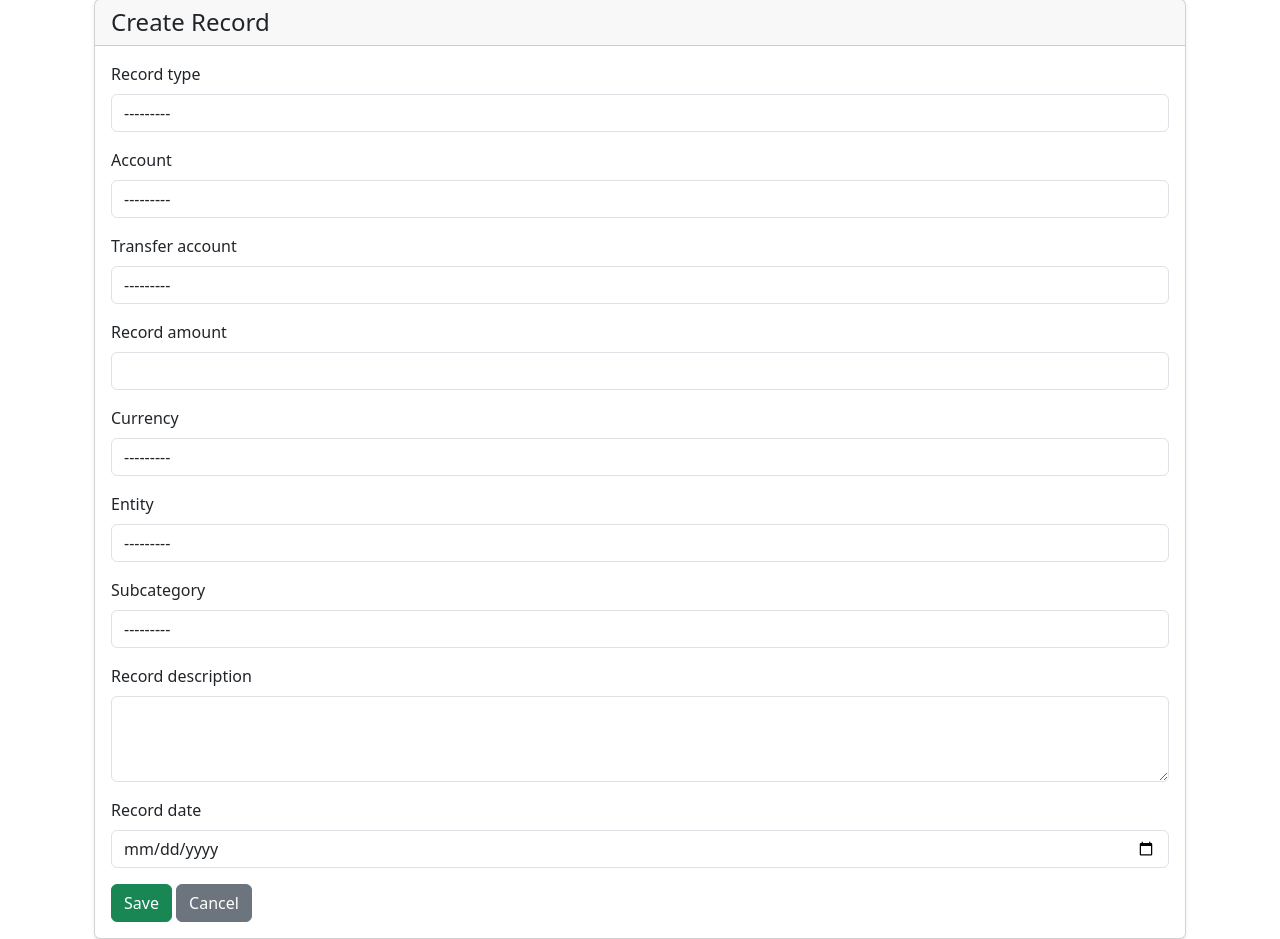
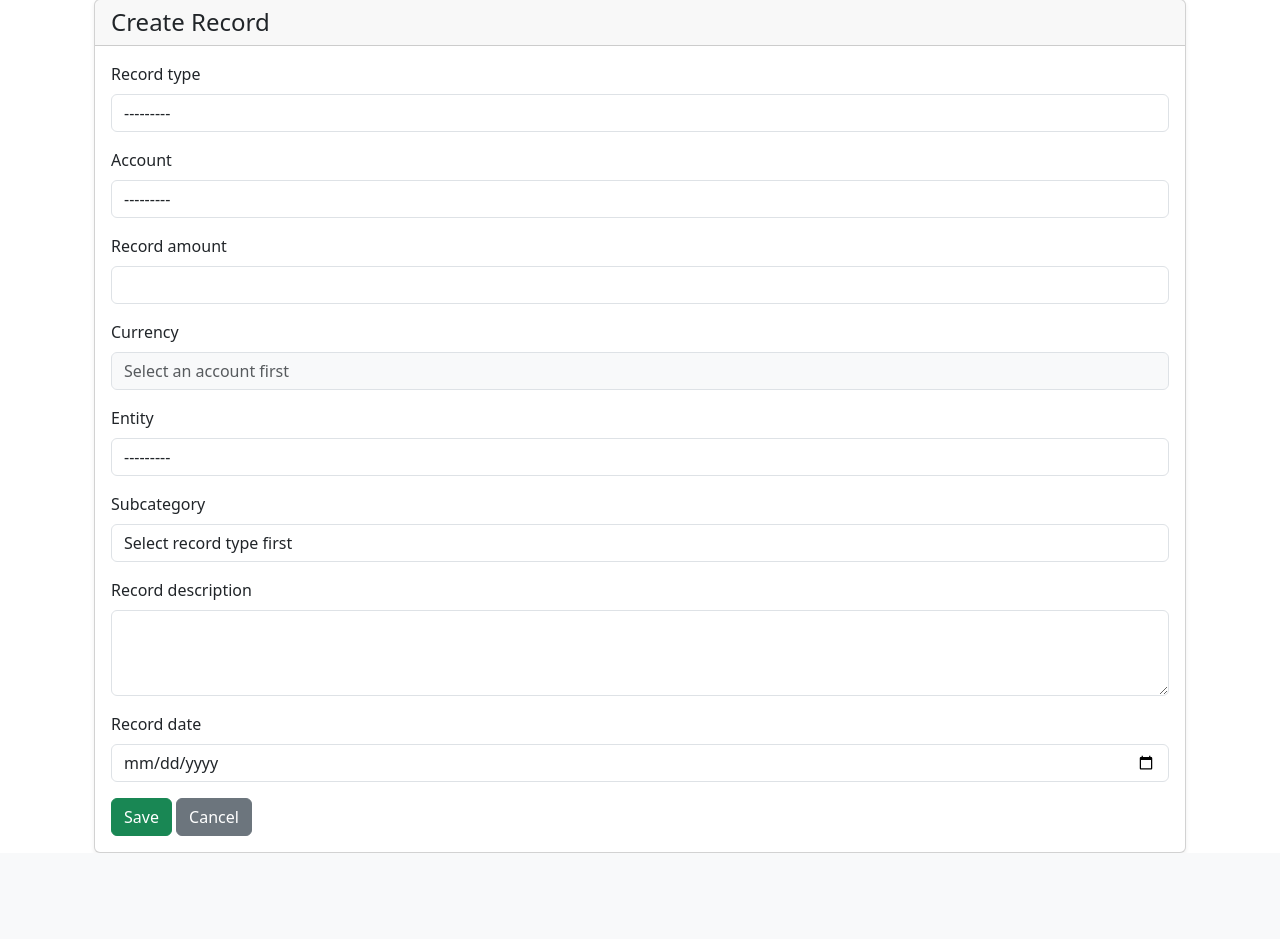
Before and after one commit to emapernice/financio, a Django app: page /records/create/ in a window 1280 px wide. Shown: the part 129-1068 px from the top of the page. After the commit the page ends 982 px from the top, so only its background shows below. Run offline with Django 5.2, Linux system fonts and the light colour scheme; a user stored in the database is signed in; tables that the repository leaves empty hold one stand-in row (values such as "Sample post").

Commit message:
Improve Record form: readonly currency, filtered entities and subcategories, server-side validation

```diff
--- a/records/forms.py
+++ b/records/forms.py
@@ -1,34 +1,59 @@
 from django import forms
 from django.db.models import Q
+from django.core.exceptions import ValidationError
 from .models import Record, Category, Subcategory
+from core.models import Entity
 
 
 class RecordForm(forms.ModelForm):
     class Meta:
         model = Record
         fields = [
-            'record_type', 'account', 'transfer_account', 'record_amount', 'currency', 'entity',
-            'subcategory', 'record_description', 'record_date'
+            'record_type', 'account', 'record_amount', 'currency',
+            'entity', 'subcategory', 'record_description', 'record_date'
         ]
         widgets = {
             'record_date': forms.DateInput(attrs={'type': 'date', 'class': 'form-control'}),
             'record_description': forms.Textarea(attrs={'rows': 3, 'class': 'form-control'}),
             'record_amount': forms.NumberInput(attrs={'step': '0.01', 'class': 'form-control'}),
-            'transfer_account': forms.Select(attrs={'class': 'form-control'}),
             'account': forms.Select(attrs={'class': 'form-control'}),
-            'currency': forms.Select(attrs={'class': 'form-control'}),
+            'currency': forms.Select(attrs={
+                'class': 'form-control bg-light text-muted',
+                'readonly': 'readonly',
+                'disabled': 'disabled',
+            }),
             'entity': forms.Select(attrs={'class': 'form-control'}),
             'subcategory': forms.Select(attrs={'class': 'form-control'}),
             'record_type': forms.Select(attrs={'class': 'form-control'}),
         }
 
     def __init__(self, *args, **kwargs):
-        user = kwargs.pop('user', None)
+        self.user = kwargs.pop('user', None)
         super().__init__(*args, **kwargs)
-        if user:
+
+        if self.user:
             self.fields['subcategory'].queryset = Subcategory.objects.filter(
-                Q(category__user=user) | Q(category__user__isnull=True)
+                Q(category__user=self.user) | Q(category__user__isnull=True)
+            ).exclude(
+                Q(category__category_name__icontains='transfer') |
+                Q(subcategory_name__icontains='transfer')
             )
+
+            self.fields['entity'].queryset = Entity.objects.all()
+
+        self.fields['currency'].empty_label = "Select an account first"
+        self.fields['subcategory'].empty_label = "Select record type first"
+        self.fields['entity'].empty_label = "---------"
+
+    def clean(self):
+        cleaned_data = super().clean()
+        account = cleaned_data.get("account")
+        currency = cleaned_data.get("currency")
+
+        if account and currency:
+            if account.currency != currency:
+                raise ValidationError("Currency does not match the selected account.")
+        return cleaned_data
 
 
 class CategoryForm(forms.ModelForm):
--- a/records/templates/records/record_form.html
+++ b/records/templates/records/record_form.html
@@ -9,21 +9,127 @@
             <h4 class="mb-0">{{ form.instance.pk|yesno:"Edit Record,Create Record" }}</h4>
         </div>
         <div class="card-body">
-            <form method="post" novalidate>
+            <form method="post" novalidate id="recordForm">
                 {% csrf_token %}
-                {% for field in form %}
-                    <div class="mb-3">
-                        <label class="form-label" for="{{ field.id_for_label }}">{{ field.label }}</label>
-                        {{ field }}
-                        {% if field.errors %}
-                            <div class="text-danger small">{{ field.errors }}</div>
-                        {% endif %}
-                    </div>
-                {% endfor %}
+
+                <div class="mb-3">
+                    <label for="{{ form.record_type.id_for_label }}" class="form-label">{{ form.record_type.label }}</label>
+                    {{ form.record_type }}
+                </div>
+
+                <div class="mb-3">
+                    <label for="{{ form.account.id_for_label }}" class="form-label">{{ form.account.label }}</label>
+                    {{ form.account }}
+                </div>
+
+                <div class="mb-3">
+                    <label for="{{ form.record_amount.id_for_label }}" class="form-label">{{ form.record_amount.label }}</label>
+                    {{ form.record_amount }}
+                </div>
+
+                <div class="mb-3">
+                    <label for="{{ form.currency.id_for_label }}" class="form-label">{{ form.currency.label }}</label>
+                    {{ form.currency }}
+                </div>
+
+                <div class="mb-3">
+                    <label for="{{ form.entity.id_for_label }}" class="form-label">{{ form.entity.label }}</label>
+                    {{ form.entity }}
+                </div>
+
+                <div class="mb-3">
+                    <label for="{{ form.subcategory.id_for_label }}" class="form-label">{{ form.subcategory.label }}</label>
+                    {{ form.subcategory }}
+                </div>
+
+                <div class="mb-3">
+                    <label for="{{ form.record_description.id_for_label }}" class="form-label">{{ form.record_description.label }}</label>
+                    {{ form.record_description }}
+                </div>
+
+                <div class="mb-3">
+                    <label for="{{ form.record_date.id_for_label }}" class="form-label">{{ form.record_date.label }}</label>
+                    {{ form.record_date }}
+                </div>
+
                 <button type="submit" class="btn btn-success">Save</button>
                 <a href="{% url 'records:record_list' %}" class="btn btn-secondary">Cancel</a>
             </form>
         </div>
     </div>
 </div>
+
+{% block extra_js %}
+<script>
+document.addEventListener("DOMContentLoaded", function () {
+    const recordTypeSelect = document.getElementById("id_record_type");
+    const subcategorySelect = document.getElementById("id_subcategory");
+    const entitySelect = document.getElementById("id_entity");
+    const accountSelect = document.getElementById("id_account");
+    const currencySelect = document.getElementById("id_currency");
+    const form = document.getElementById("recordForm");
+
+    accountSelect.addEventListener("change", function () {
+        const accountId = this.value;
+        if (!accountId) {
+            currencySelect.innerHTML = "<option value=''>---------</option>";
+            return;
+        }
+
+        fetch(`/records/get_account_currency/${accountId}/`)
+            .then(response => response.json())
+            .then(data => {
+                currencySelect.innerHTML = "";
+                const option = document.createElement("option");
+                option.text = data.currency;
+                option.value = data.currency_id;
+                currencySelect.appendChild(option);
+                currencySelect.disabled = true;
+
+                let hiddenInput = document.getElementById("hidden_currency_input");
+                if (!hiddenInput) {
+                    hiddenInput = document.createElement("input");
+                    hiddenInput.type = "hidden";
+                    hiddenInput.name = "currency";
+                    hiddenInput.id = "hidden_currency_input";
+                    form.appendChild(hiddenInput);
+                }
+                hiddenInput.value = data.currency_id;
+            })
+            .catch(error => console.error("Error loading currency:", error));
+    });
+
+    recordTypeSelect.addEventListener("change", function () {
+        const recordType = this.value;
+        if (!recordType) return;
+
+        fetch(`/records/get_subcategories/?type=${recordType}`)
+            .then(response => response.json())
+            .then(data => {
+                subcategorySelect.innerHTML = "";
+                data.subcategories.forEach(sub => {
+                    const option = document.createElement("option");
+                    option.value = sub.id;
+                    option.textContent = sub.name;
+                    subcategorySelect.appendChild(option);
+                });
+            })
+            .catch(error => console.error("Error loading subcategories:", error));
+
+        fetch(`/records/get_entities/?type=${recordType}`)
+            .then(response => response.json())
+            .then(data => {
+                entitySelect.innerHTML = "";
+                data.entities.forEach(ent => {
+                    const option = document.createElement("option");
+                    option.value = ent.id;
+                    option.textContent = ent.name;
+                    entitySelect.appendChild(option);
+                });
+            })
+            .catch(error => console.error("Error loading entities:", error));
+    });
+});
+</script>
 {% endblock %}
+{% endblock %}
--- a/records/urls.py
+++ b/records/urls.py
@@ -18,4 +18,8 @@
     path('subcategory/create/', views.subcategory_create, name='subcategory_create'),
     path('subcategory/update/<int:pk>/', views.subcategory_update, name='subcategory_update'),
     path('subcategory/delete/<int:pk>/', views.subcategory_delete, name='subcategory_delete'),
+
+    path('get_subcategories/', views.get_subcategories, name='get_subcategories'),
+    path('get_entities/', views.get_entities, name='get_entities'),
+    path('get_account_currency/<int:account_id>/', views.get_account_currency, name='get_account_currency'),
 ]
--- a/records/views.py
+++ b/records/views.py
@@ -5,7 +5,9 @@
 from django.db.models import Q
 from .models import Record, Category, Subcategory, Account
 from .forms import RecordForm, CategoryForm, SubcategoryForm
-
+from django.http import JsonResponse
+from core.models import Entity
+from accounts.models import Account
 
 # -------------------- Record --------------------
 
@@ -189,3 +191,52 @@
         messages.success(request, "Subcategory deleted successfully.")
         return redirect('records:subcategory_list')
     return render(request, 'records/subcategory_confirm_delete.html', {'subcategory': subcategory})
+
+def get_subcategories(request):
+    record_type = request.GET.get("type")
+    user = request.user
+
+    if not record_type:
+        return JsonResponse({"error": "Missing type parameter"}, status=400)
+
+    subcategories = Subcategory.objects.filter(
+        Q(category__category_type=record_type),
+        Q(category__user=user) | Q(category__user__isnull=True)
+    ).order_by("subcategory_name")
+
+    data = {"subcategories": [{"id": s.id, "name": s.subcategory_name} for s in subcategories]}
+    return JsonResponse(data)
+
+
+@login_required
+def get_entities(request):
+    record_type = request.GET.get("type")
+
+    if not record_type:
+        return JsonResponse({"error": "Missing type parameter"}, status=400)
+
+    entity_type = "INCOME_SOURCE" if record_type == "income" else "SUPPLIER"
+    entities = Entity.objects.filter(entity_type=entity_type).order_by("entity_name")
+
+    data = {
+        "entities": [{"id": "", "name": "---------"}]
+        + [{"id": e.id, "name": e.entity_name} for e in entities]
+    }
+    return JsonResponse(data)
+
+
+@login_required
+def get_account_currency(request, account_id):
+    try:
+        account = Account.objects.get(id=account_id, user=request.user)
+    except Account.DoesNotExist:
+        return JsonResponse({"error": "Account not found"}, status=404)
+
+    if not account.currency:
+        return JsonResponse({"error": "This account has no currency associated."}, status=400)
+
+    data = {
+        "currency": f"{account.currency.currency_code} - {account.currency.currency_name}",
+        "currency_id": account.currency.id,
+    }
+    return JsonResponse(data, status=200)
```
